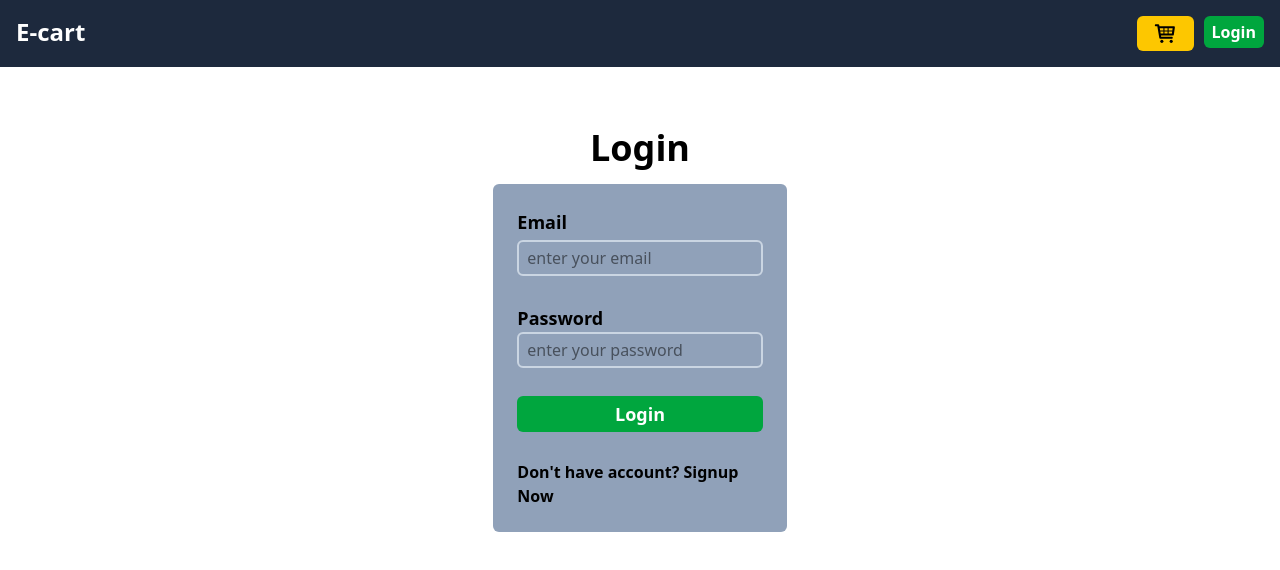
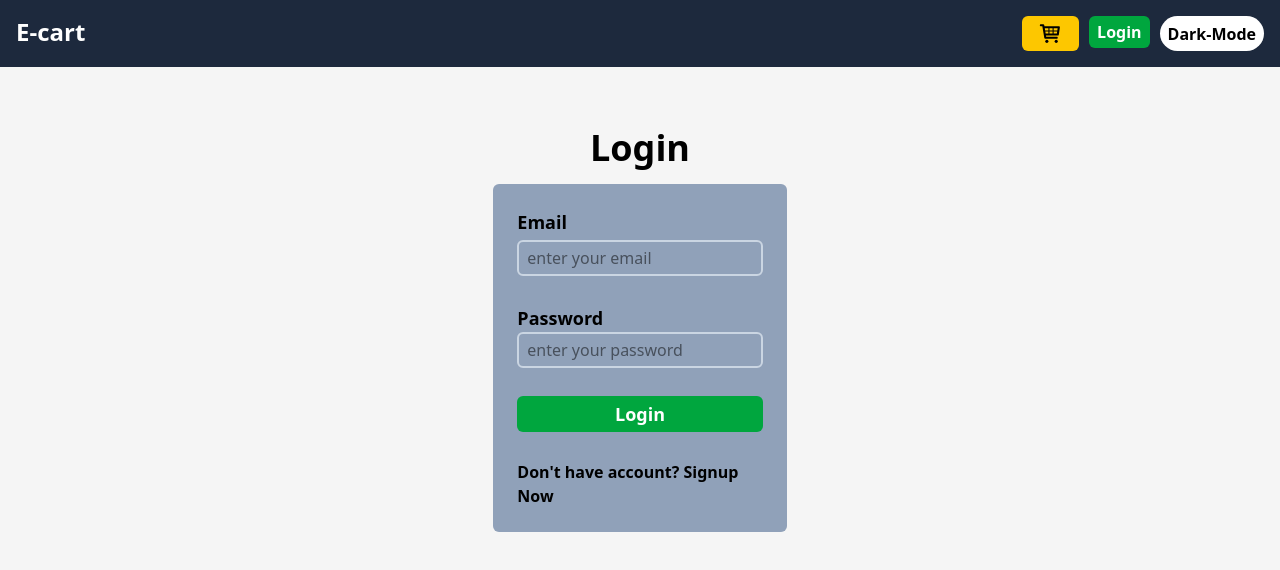
Before and after one commit to El-Drago11/e-cart, a Next.js app: page /login in a window 1280 px wide. Shown: the top 570 px of the page. Built offline with nearby package versions, Linux system fonts and the light colour scheme.

Commit message:
added ISR and theme mode

```diff
--- a/src/Common/ProductCard.js
+++ b/src/Common/ProductCard.js
@@ -34,7 +34,7 @@ const ProductCard = ({ title, price, description, category, productImage, rating
 
   return (
     <Link href={`/description/${productId}`}>
-    <div className='mb-10 bg-slate-100 py-2 px-3 rounded-md hover:shadow-slate-400 shadow-md flex flex-col md:flex-row gap-10 justify-center md:justify-start'>
+    <div className='mb-10 bg-[oklch(var(--card-background))] py-6 px-7 rounded-md hover:shadow-[oklch(var(--card-shadow))] shadow-md flex flex-col md:flex-row gap-10 justify-center md:justify-start'>
       <Image src={productImage} alt={"productImage_image"} width={200} height={200} className="h-[200px] w-full md:w-[200px] rounded-xl object-contain flex items-center" />
       <div className='flex flex-col mt-2 justify-center gap-1 py-5'>
         <p className="font-bold capitalize text-2xl">{title}</p>
@@ -54,7 +54,7 @@ const ProductCard = ({ title, price, description, category, productImage, rating
           :
           <div className="flex gap-1 mt-4">
             <button className=" bg-yellow-400 hover:bg-amber-500 text-black px-4 py-1 rounded-md w-fit cursor-pointer font-extrabold flex justify-center items-center" onClick={(e)=>decreaseItemCount(e)}>-</button>
-            <button className="text-black px-2 py-1 rounded-full w-fit cursor-pointer font-semibold">{ItemCount}</button>
+            <button className="px-2 py-1 rounded-full w-fit cursor-pointer font-semibold">{ItemCount}</button>
             <button className=" bg-yellow-400 hover:bg-amber-500 text-black px-4 py-1 rounded-md w-fit cursor-pointer font-extrabold flex justify-center items-center" onClick={(e)=>increaseItemCount(e)}>+</button>
           </div>
         }
--- a/src/app/cart/checkout/page.js
+++ b/src/app/cart/checkout/page.js
@@ -6,7 +6,7 @@ const Checkout = () => {
 
   return (
     <div className="flex flex-col justify-center items-center">
-        <div className="text-left font-bold text-2xl w-full mb-4 text-slate-500">Checkout</div>
+        <div className="text-left font-bold text-2xl w-full mb-4 text-[oklch(var(--text-muted))]">Checkout</div>
         <div className=" flex w-full justify-evenly gap-10 items-center flex-wrap">
             <AddressSummary/>
             <OrderSummary/>
--- a/src/app/description/[productId]/page.js
+++ b/src/app/description/[productId]/page.js
@@ -25,7 +25,7 @@ const PhotoModal = async({ params })=> {
                 <p className="capitalize"><span className="font-bold"><sup className=" font-light">Brand</sup>
                   </span> {productDetails?.category}
                 </p>
-                <p className='text-richblack-5 text-2xl font-bold'><sup>₹</sup>{productDetails?.price}<span className="font-light text-sm ml-2">MRP</span></p>
+                <p className='text-2xl font-bold'><sup>₹</sup>{productDetails?.price}<span className="font-light text-sm ml-2">MRP</span></p>
                 <p className="font-light capitalize text-lg">{productDetails?.description}</p>
               </div>
             </div>
--- a/src/app/globals.css
+++ b/src/app/globals.css
@@ -1,4 +1,26 @@
 @import "tailwindcss";
+
+
+.light {
+  --background: 245, 245, 245;
+  --text: 0, 0, 0;
+  --card-background:96.8% .007 247.896;
+  --card-shadow:70.4% .04 256.788;
+  --text-muted:37.2% .044 257.287;
+  background: rgba(var(--background));
+  color: rgba(var(--text));
+}
+
+.dark {
+  --background: 0, 0, 0;
+  --text: 228, 228, 228;
+  --card-background:0.22 0 0;
+  --card-shadow:37.2% .044 257.287;
+  --text-muted:0.89 0.01 257.05;
+  background: rgba(var(--background));
+  color: rgb(var(--text));
+}
+
 
 .close-button {
   position: absolute;
--- a/src/app/layout.js
+++ b/src/app/layout.js
@@ -2,6 +2,7 @@ import Navbar from "@/components/Home/Navbar";
 import "./globals.css";
 import { CartContextProvider } from "@/contextProvider/cartContextProvider";
 import { LoginContextProvider } from "@/contextProvider/LoginContextProvider";
+import { ThemeContextProvider } from "@/contextProvider/ThemeContextProvider";
 
 export const metadata = {
   title: "E-cart",
@@ -12,14 +13,16 @@ export default function RootLayout({children}) {
   return (
     <html lang="en">
       <body>
+        <ThemeContextProvider>
           <LoginContextProvider>
             <CartContextProvider>
               <Navbar/>
-            <div className="w-11/12 mx-auto mt-32">
+              <div className="w-11/12 mx-auto mt-52 md:mt-32">
                 {children}
               </div>
             </CartContextProvider>
           </LoginContextProvider>
+        </ThemeContextProvider>
         <div id="modal-root" />
       </body>
     </html>
--- a/src/app/page.js
+++ b/src/app/page.js
@@ -1,3 +1,5 @@
+export const revalidate = 60; // Tells Next.js to skip caching
+
 import { sortTheItems } from "@/Assets/sortItems";
 import ProductCard from "@/Common/ProductCard";
 const { getAllProduct } = require("@/apis/landingPage");
--- a/src/components/Home/SiderBar.js
+++ b/src/components/Home/SiderBar.js
@@ -6,13 +6,20 @@ import { Suspense} from "react"
 import SortDropdown from "./SortItems"
 import { useLoginContextProvider } from "@/contextProvider/LoginContextProvider"
 import { usePathname } from "next/navigation"
+import {useThemeContextProvider } from "@/contextProvider/ThemeContextProvider"
 
 const SiderBar = () => {
+    const themeProvider = useThemeContextProvider();
+    const {getTheme,setTheme} = themeProvider
     const pathname = usePathname()
     const {isLogin,LogoutUser} = useLoginContextProvider();
 
+    const changeTheme = ()=>{
+        setTheme((prev)=>prev=='dark'?'light':'dark')
+    }
+
     return (
-        <div className="flex gap-2.5">
+        <div className="flex gap-2.5 flex-wrap justify-between">
             <CartBtn />
             {
                 isLogin ?
@@ -27,6 +34,7 @@ const SiderBar = () => {
                     <SortDropdown />
                 </Suspense>
             }
+            <button className="bg-white text-black rounded-full px-2 py-1 cursor-pointer hover:bg-slate-100 font-semibold" onClick={()=>changeTheme()}>{getTheme=='dark'?'Light-Mode' : 'Dark-Mode'}</button>
 
         </div>
     )
--- a/src/components/checkout/AddressSummary.js
+++ b/src/components/checkout/AddressSummary.js
@@ -13,7 +13,7 @@ const AddressSummary = () => {
     },[])
 
   return (
-    <div className=" self-start font-semibold text-slate-700 border-2 border-slate-400 w-full md:w-1/2 lg:w-1/4 py-2 px-4 rounded-md">
+    <div className=" self-start font-semibold text-[oklch(var(--text-muted))] border-2 border-slate-400 w-full md:w-1/2 lg:w-1/4 py-2 px-4 rounded-md">
         <div className="text-lg font-bold mb-2">Address Summary</div>
         <div className="flex gap-2 capitalize border-b-2 border-slate-300 mb-2 pb-1">
             <div>City : </div>
--- a/src/components/checkout/OrderSummary.js
+++ b/src/components/checkout/OrderSummary.js
@@ -10,7 +10,7 @@ const OrderSummary = () => {
     return (
         <div className="w-full md:w-1/2 lg:w-1/3 flex justify-center flex-col items-center border-2 border-slate-200 rounded-lg p-2 mb-10">
             <div className=" text-2xl font-bold border-b-2 border-slate-200 w-full py-2">Order Summary</div>
-            <ul className="w-full px-4 flex flex-col gap-4 text-slate-700 my-10">
+            <ul className="w-full px-4 flex flex-col gap-4 text-[oklch(var(--text-muted))] my-10">
                 <li className="flex justify-between">
                     <div>Product Cost</div>
                     <div><sup>₹</sup>{cartState?.totalAmount}</div>
--- /dev/null
+++ b/src/contextProvider/ThemeContextProvider.js
@@ -0,0 +1,30 @@
+'use client'
+
+const { createContext, useContext, useState, useEffect } = require("react");
+
+const ThemeContext = createContext();
+
+export const ThemeContextProvider = ({ children }) => {
+
+    const [getTheme, setTheme] = useState('light')
+
+    useEffect(() => {
+        const saved = localStorage.getItem('theme');
+        const initial = saved || 'light';
+        setTheme(initial);
+    }, []);
+
+    useEffect(() => {
+        document.documentElement.classList.remove('light', 'dark');
+        document.documentElement.classList.add(getTheme);
+        localStorage.setItem('theme', getTheme);
+    }, [getTheme]);
+
+    return (
+        <ThemeContext.Provider value={{ getTheme, setTheme }}>
+            {children}
+        </ThemeContext.Provider>
+    )
+}
+
+export const useThemeContextProvider = () => useContext(ThemeContext)
```
Lines whose indentation alone changed are shown as unchanged.
